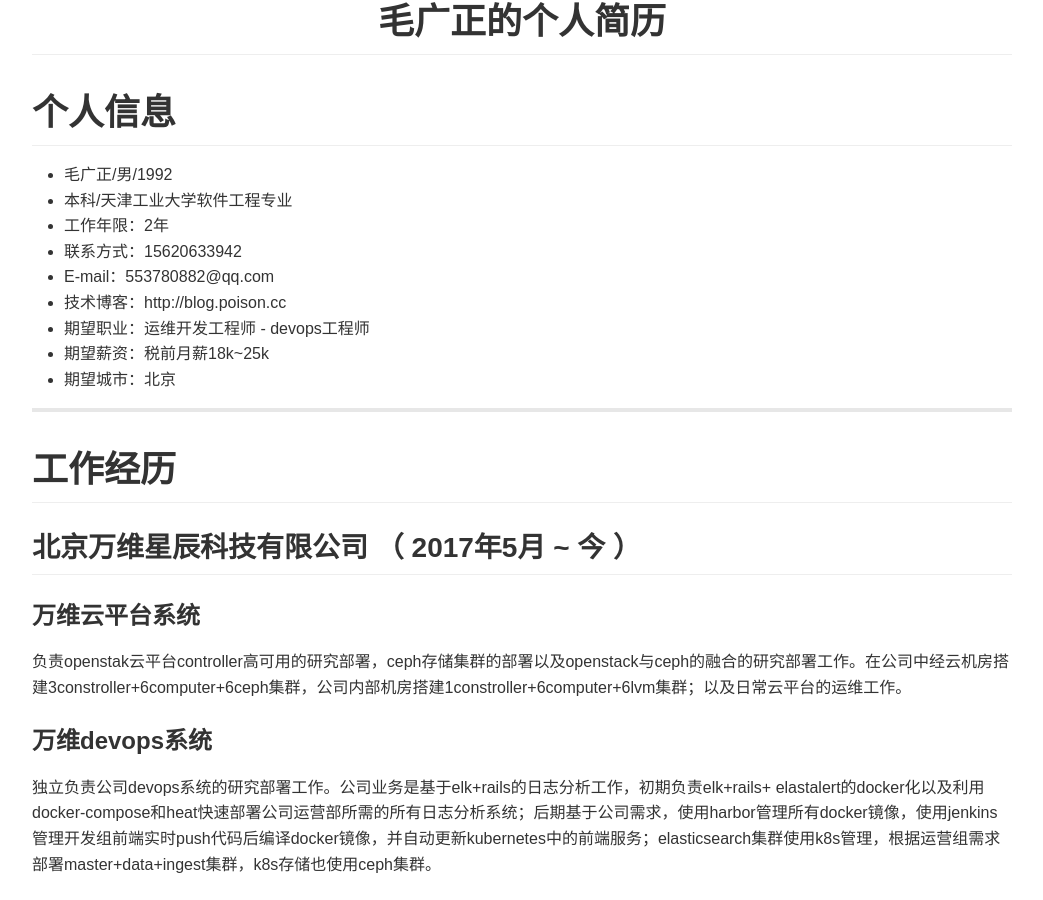
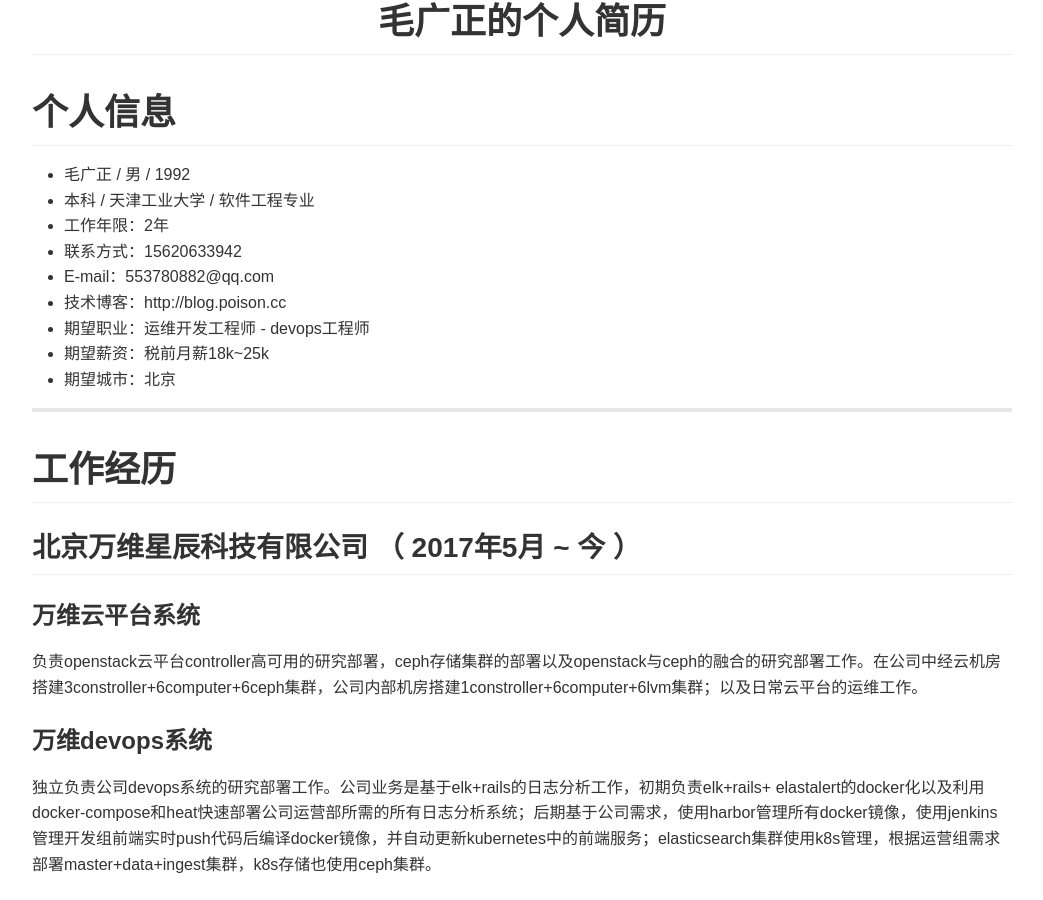
Before and after one commit to poisoncc/blog, a Jekyll site: the page built from pages/resume.md, in a window 1280 px wide and 900 px high. Shown: the whole window, without its empty margins (118-1161 px from the left). Built offline with Jekyll 4.4.1, drawn with Linux system fonts in a browser that asks for light colours; comment, search, counter and statistics services are not loaded.

Commit message:
修改简历单词错误

```diff
--- a/pages/resume.md
+++ b/pages/resume.md
@@ -11,8 +11,8 @@
 
 # 个人信息
 
- - 毛广正/男/1992
- - 本科/天津工业大学软件工程专业
+ - 毛广正 / 男 / 1992
+ - 本科 / 天津工业大学 / 软件工程专业
  - 工作年限：2年
  - 联系方式：15620633942
  - E-mail：553780882@qq.com
@@ -28,7 +28,7 @@
 ## 北京万维星辰科技有限公司 （ 2017年5月 ~ 今 ）
 
 ### 万维云平台系统
-负责openstak云平台controller高可用的研究部署，ceph存储集群的部署以及openstack与ceph的融合的研究部署工作。在公司中经云机房搭建3constroller+6computer+6ceph集群，公司内部机房搭建1constroller+6computer+6lvm集群；以及日常云平台的运维工作。
+负责openstack云平台controller高可用的研究部署，ceph存储集群的部署以及openstack与ceph的融合的研究部署工作。在公司中经云机房搭建3constroller+6computer+6ceph集群，公司内部机房搭建1constroller+6computer+6lvm集群；以及日常云平台的运维工作。
 
 ### 万维devops系统
 独立负责公司devops系统的研究部署工作。公司业务是基于elk+rails的日志分析工作，初期负责elk+rails+
```
